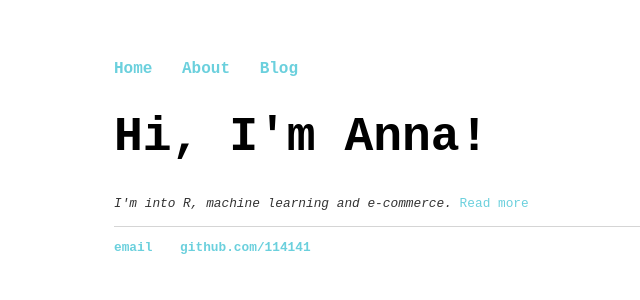
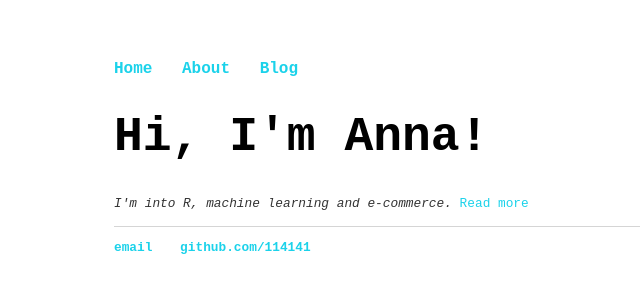
Before and after one commit to 114141/114141.github.io, a Jekyll site: the page built from index.html, in a window 1280 px wide. Shown: the top 300 px of the page, without its empty margins (78-718 px from the left). Built offline with Jekyll 4.4.1, drawn with Linux system fonts in a browser that asks for light colours.

Commit message:
Update main.css

```diff
--- a/css/main.css
+++ b/css/main.css
@@ -14,7 +14,7 @@ nav ul li, footer ul li {
 }
 a {
     text-decoration: none;
-    color: #6bd0dd;
+    color: #1bd2ea;
 }
 a:hover {
     text-decoration: underline;
```
